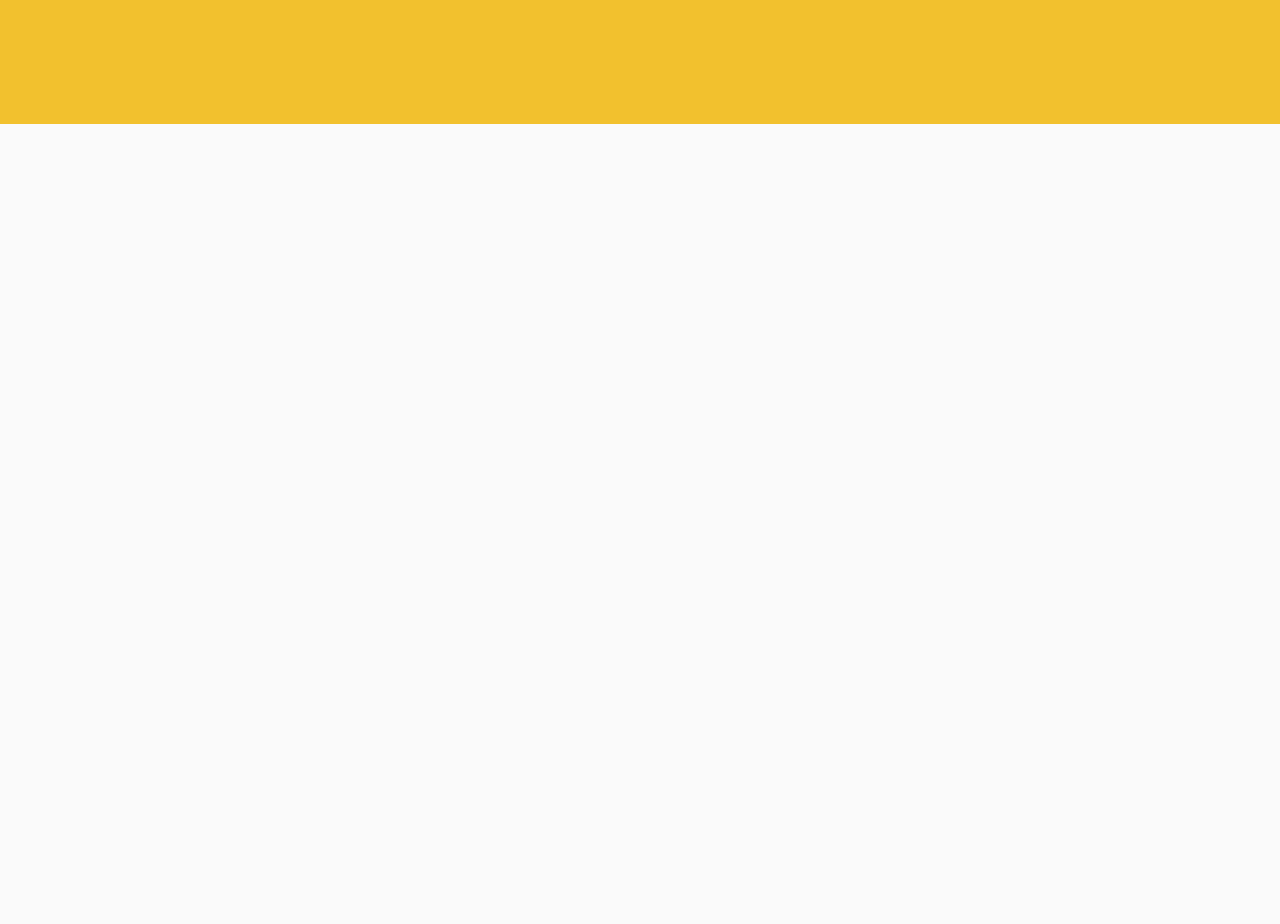
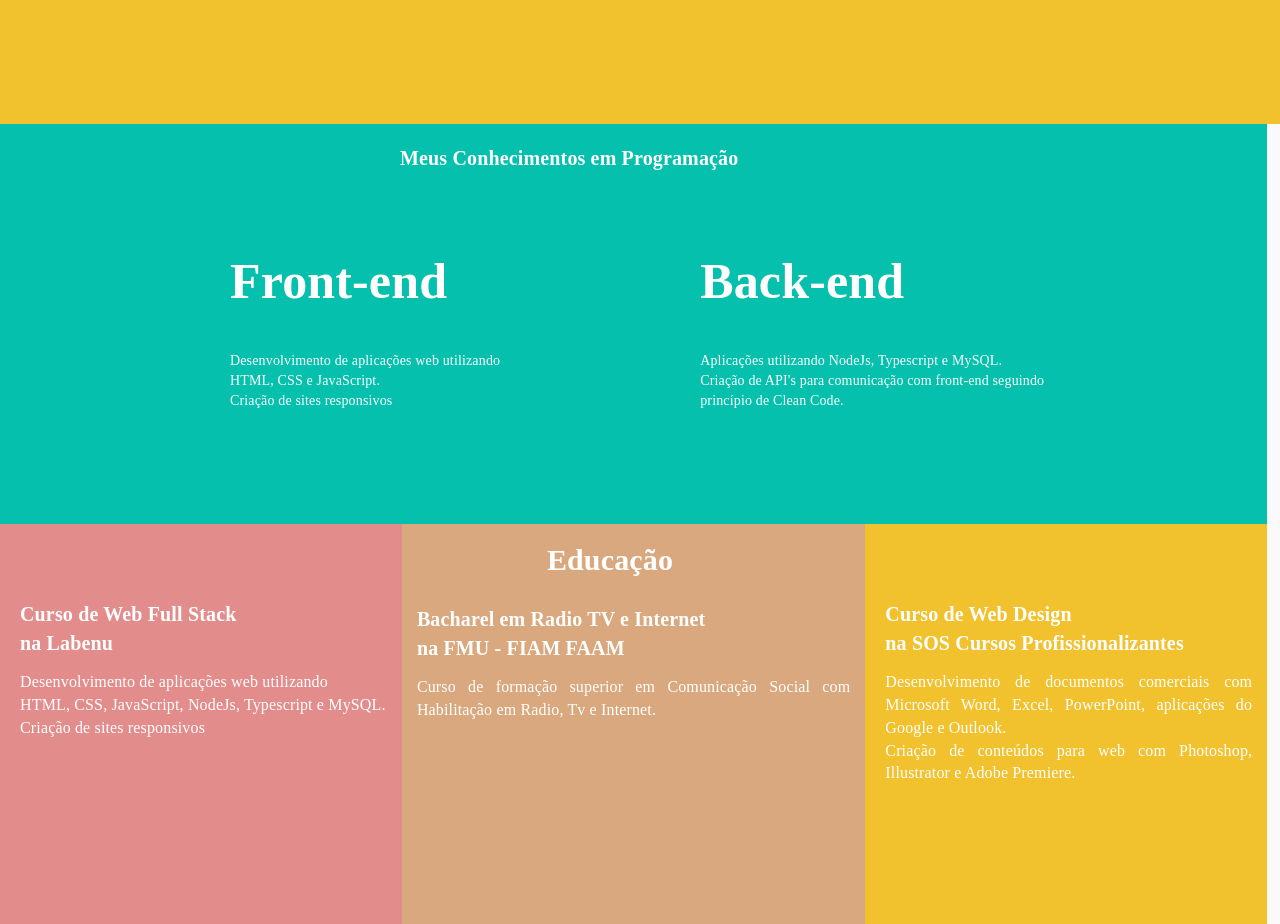
Before and after one commit to marinaisabels/portfolio-marina, a React (Create React App) app: page / in a window 1280 px wide. Shown: the part 900-1824 px from the top of the page. Before the commit the page ends 1024 px from the top, so only its background shows below. Built offline with nearby package versions, Linux system fonts and the light colour scheme; the HTML template or start-up script is replaced by a standard one.

Commit message:
Paginas de Competências e Educação completas

```diff
--- a/src/App.js
+++ b/src/App.js
@@ -4,6 +4,8 @@ import theme from "../src/style/index";
 
 import HomePage from './containers/HomePage';
 import AboutPage from './containers/AboutPage';
+import CompetencePage from './containers/CompetencePage';
+import EducationPage from './containers/EducationPage';
 
 
 function App() {
@@ -12,7 +14,8 @@ function App() {
       <CssBaseline />
     <HomePage/>
     <AboutPage/>
-{/* applicações */}
+    <CompetencePage/>
+    <EducationPage/>
     </MuiThemeProvider>
   );
 }
--- /dev/null
+++ b/src/containers/CompetencePage/index.js
@@ -0,0 +1,30 @@
+import React from "react";
+import {Container, Title, TitleText, Text, LeftContainer, RightContainer} from "./style";
+
+
+function CompetencePage() {
+
+    return (
+        <div>
+            <Container>
+                <Title>Meus Conhecimentos em Programação</Title>
+                <LeftContainer>
+                  <TitleText>Front-end</TitleText>
+                  <Text>Desenvolvimento de aplicações web utilizando <br/>HTML, CSS e JavaScript.<br/>
+                      Criação de sites responsivos
+                  </Text>
+                  </LeftContainer>
+
+                  <RightContainer>
+                  <TitleText>Back-end</TitleText>
+                  <Text>Aplicações utilizando NodeJs, Typescript e MySQL.<br/>
+                      Criação de API's para comunicação com front-end
+                      seguindo <br/>princípio de Clean Code.
+                  </Text>
+                  </RightContainer>
+            </Container>
+        </div>
+    )
+}
+
+export default CompetencePage
--- /dev/null
+++ b/src/containers/CompetencePage/style.js
@@ -0,0 +1,35 @@
+import styled from "styled-components";
+
+
+export const Container = styled.div `
+    margin: 0px;
+    padding: 30px;
+    width: 99vw;
+    height: 50vh;
+    float: left;
+    background: #04c0ad;
+    font-family: Montserrat;
+`
+export const Title = styled.h1`
+    font-size:20px;
+    color: white;
+    margin: -10px;
+    padding: 0px 0px 50px 380px;
+`
+export const TitleText = styled.h1`
+font-size:50px;
+    color: white;
+`
+export const Text = styled.div`
+    color: white;
+`
+export const LeftContainer = styled.div`
+  float: left;
+  padding: 0px 200px;
+  text-align: justify;
+`
+
+export const RightContainer = styled.div`
+  float: left;
+  text-align: justify;
+`
--- /dev/null
+++ b/src/containers/EducationPage/index.js
@@ -0,0 +1,34 @@
+import React from "react";
+import { Container, Title, TitleText, Text, LeftContainer, RightContainer, CenterContanier } from "./style";
+
+
+function EducationPage() {
+
+    return (
+        <div>
+            <Container>
+                <LeftContainer>
+                    <TitleText>Curso de Web Full Stack<br />na Labenu</TitleText>
+                    <Text>Desenvolvimento de aplicações web utilizando <br />HTML, CSS, JavaScript,
+                        NodeJs, Typescript e MySQL.<br />
+                        Criação de sites responsivos
+                  </Text>
+                </LeftContainer>
+                <CenterContanier>
+                <Title>Educação</Title>
+                    <TitleText>Bacharel em Radio TV e Internet<br />na FMU - FIAM FAAM</TitleText>
+                    <Text> Curso de formação superior em Comunicação Social com Habilitação em Radio, Tv e Internet.
+                  </Text>
+                </CenterContanier>
+                <RightContainer>
+                    <TitleText>Curso de Web Design<br /> na SOS Cursos Profissionalizantes</TitleText>
+                    <Text>Desenvolvimento de documentos comerciais com Microsoft Word, Excel, PowerPoint, aplicações do Google e Outlook.<br />
+                      Criação de conteúdos para web com Photoshop, Illustrator e Adobe Premiere.
+                  </Text>
+                </RightContainer>
+            </Container>
+        </div>
+    )
+}
+
+export default EducationPage
--- /dev/null
+++ b/src/containers/EducationPage/style.js
@@ -0,0 +1,49 @@
+import styled from "styled-components";
+
+
+export const Container = styled.div `
+    display: flex;
+    justify-content: space-between;
+    background: #f2c12e;
+    margin: 0px;
+    width: 99vw;
+    height: 50vh;
+    float: left;
+    font-family: Montserrat;
+`
+export const Title = styled.h1`
+    font-size:30px;
+    color: white;
+    margin: 10px;
+    padding: 5px 10px 10px 120px;
+`
+export const TitleText = styled.h1`
+    font-size: 20px;
+    color: white;
+`
+export const Text = styled.div`
+    font-size: 16px;
+    color: white;
+`
+export const LeftContainer = styled.div`
+  /* margin: -30px; */
+  padding: 63px 15px 10px 20px;
+  background: #e28d8c;
+  width: 60vw;
+  height:50vh;
+  text-align: justify;
+`
+export const RightContainer = styled.div`
+ padding: 63px 15px 10px 20px;
+ width: 60vw;
+ height:50vh;
+ background: #f2c12e;
+ text-align: justify;
+`
+export const CenterContanier = styled.div`
+ padding: 0 15px;
+ width: 70vw;
+ height:50vh;
+ background:#d9a87e;
+ text-align: justify;
+`
```
Also changed, not shown: src/containers/ProjectPage/index.js (+32 -0 lines), src/containers/ProjectPage/style.js (added).
